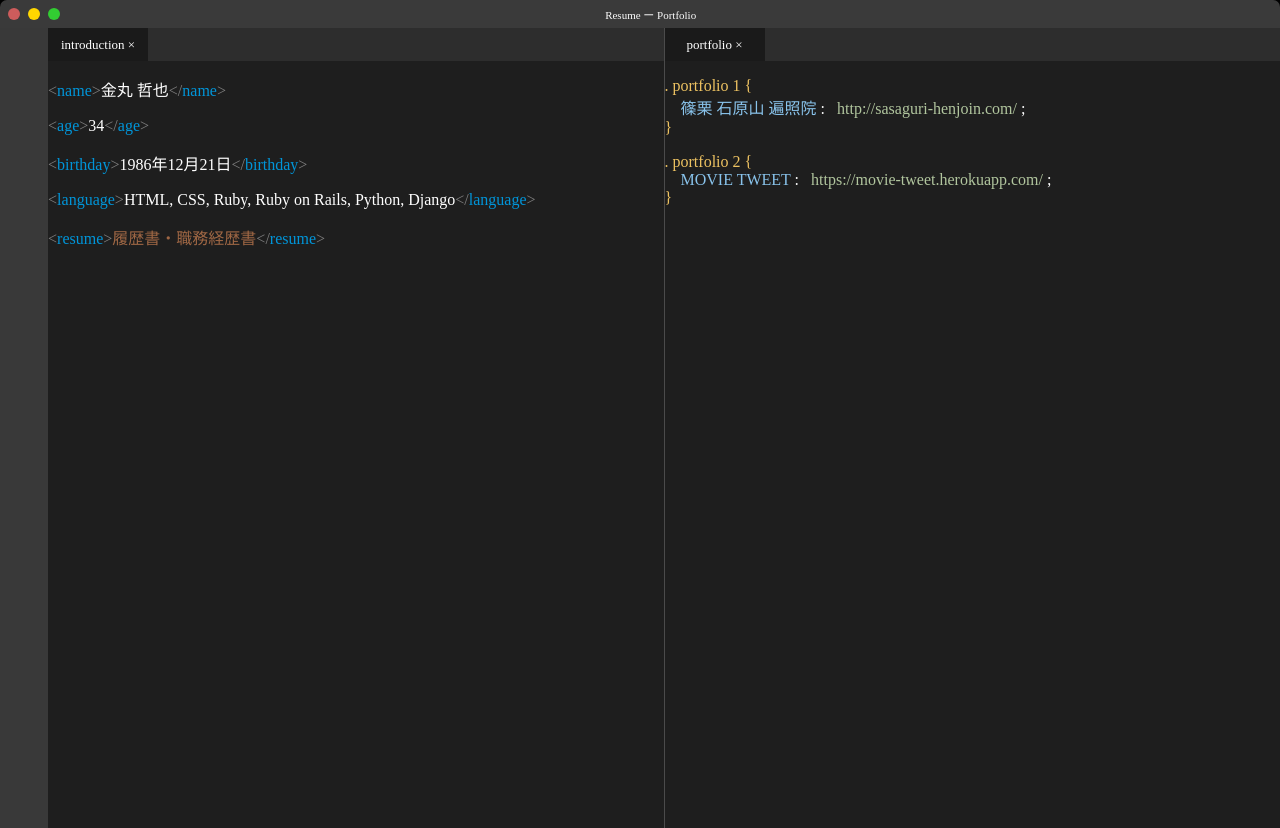
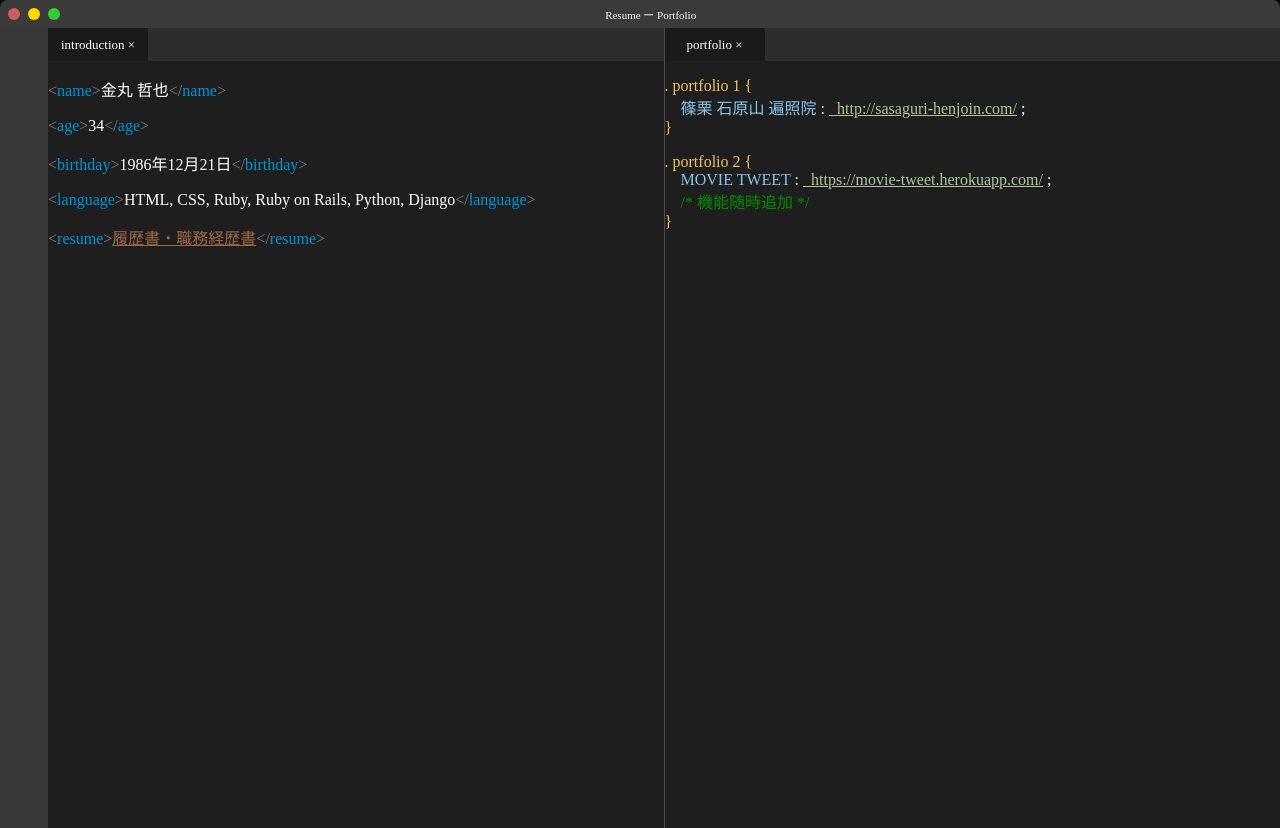
Before and after one commit to tetsuya-kanamaru/portfolio, a PHP site: page / in a window 1280 px wide. Run offline with PHP 8.4, Linux system fonts and the light colour scheme.

Commit message:
modify some part html & css

```diff
--- a/index.html
+++ b/index.html
@@ -61,6 +61,7 @@
         <span class="white">:</span>
         <span class="lightgreen"><a href="https://movie-tweet.herokuapp.com/">&ensp;https://movie-tweet.herokuapp.com/</a></span>
         <span class="white">;</span><br>
+        <span class="green">&emsp;/* 機能随時追加 */</span><br>
         <span class="yellow">&#125;</span></p>
       </div>
     </div>
--- a/styles.css
+++ b/styles.css
@@ -109,7 +109,6 @@ html, body {
 .left-content a {
   color: #bf794e;
   opacity: 0.8;
-  text-decoration: none;
 }
 
 .left-content a:hover {
@@ -155,11 +154,14 @@ html, body {
 }
 
 .right-content .lightgreen a {
-  text-decoration: none;
   color: #c1d8ac;
   opacity: 0.9;
 }
 
-.right-content .lightgreen a:hover {
+.right-content .green {
+  color: #008d00;
+}
+
+/* .right-content .lightgreen a:hover {
   opacity: 1;
-}
+} */
```
